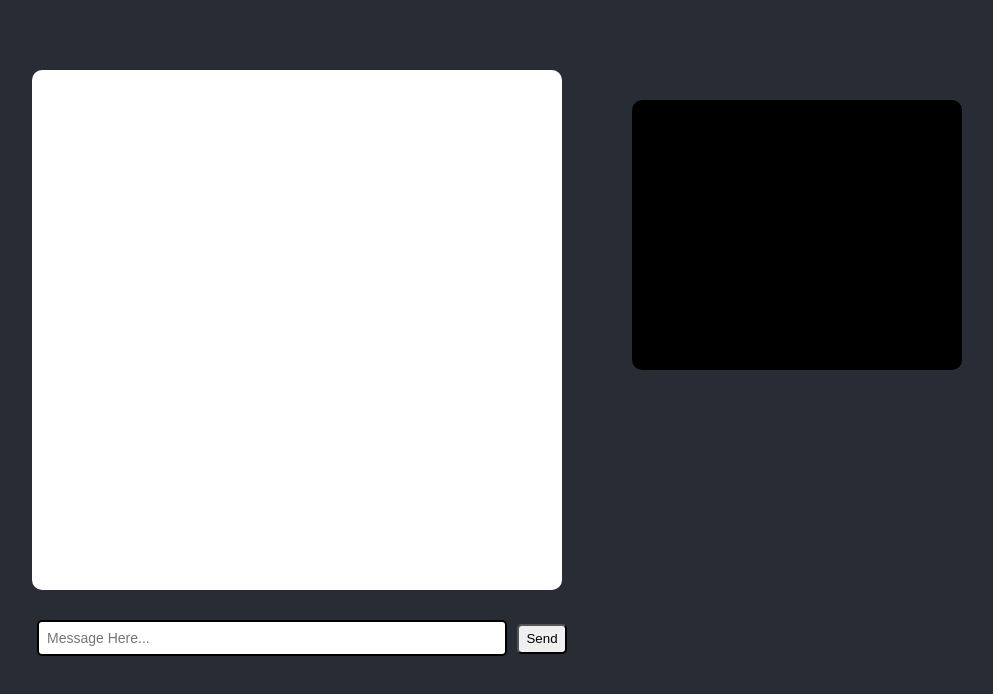
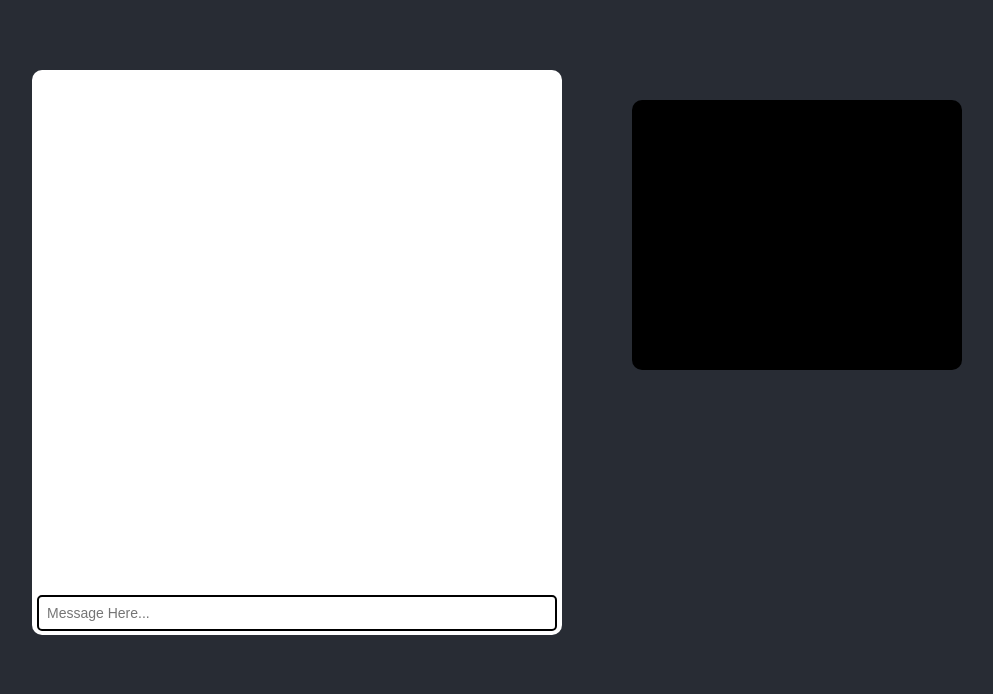
Before and after one commit to winnllam/chatbotbox, a React (Create React App) app: page / in a window 1280 px wide. Shown: the top 694 px of the page, without its empty margins (128-1121 px from the left). Built offline with nearby package versions, Linux system fonts and the light colour scheme.

Commit message:
Moved chat input into the chat box

```diff
--- a/src/App.module.css
+++ b/src/App.module.css
@@ -29,9 +29,9 @@ p {
 .chatBox {
   width: 500px;
   height: 500px;
-  margin: 20px;
+  margin: 20px 20px 0 20px;
   background-color: white;
-  border-radius: 10px;
+  border-radius: 10px 10px 0 0;
   padding: 10px 15px;
   display: flex;
   flex-flow: column nowrap;
--- a/src/components/ChatInput/ChatInput.module.css
+++ b/src/components/ChatInput/ChatInput.module.css
@@ -1,19 +1,21 @@
 .inputFrame {
+  width: 500;
+  height: 45px;
+  margin: 0 20px;
+  background-color: white;
+  border-radius: 0 0 10px 10px;
   text-align: center;
+  display: flex;
+  flex-flow: column nowrap;
+  position: block;
 }
 
 .chatInput {
-  width: 450px;
+  width: 500px;
   font-size: 14px;
+  margin: auto;
   border: solid 2px black;
   border-radius: 5px;
   padding: 8px;
-  margin: 10px;
   word-wrap: break-word;
 }
-
-.submitBtn {
-  width: 50px;
-  height: 30px;
-  border-radius: 5px;
-}
--- a/src/components/ChatInput/ChatInput.tsx
+++ b/src/components/ChatInput/ChatInput.tsx
@@ -42,9 +42,6 @@ const ChatInput = memo<InputProps>(({ sendMessage, name }) => {
         onChange={handleInput}
         autoComplete="off"
       ></input>
-      <button type="submit" className={styles.submitBtn}>
-        Send
-      </button>
     </form>
   );
 });
```
